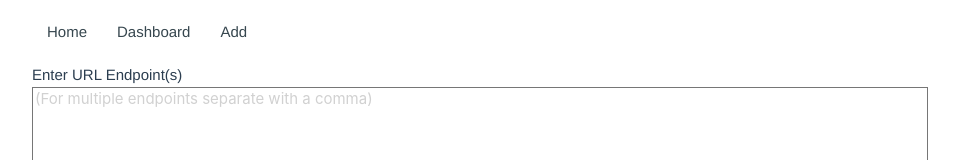
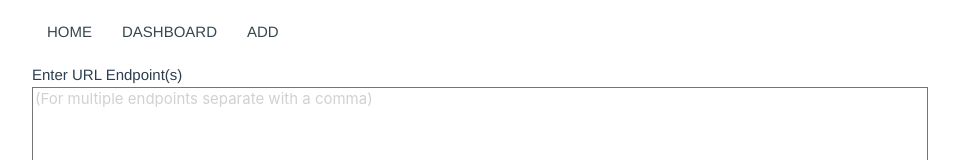
Before and after one commit to mashdev/noc-light, a Vue app in the folder client/: page /add in a window 1280 px wide. Shown: the top 160 px of the page, without its empty margins (160-1119 px from the left). Built offline with nearby package versions, Linux system fonts and the light colour scheme.

Commit message:
font size change

```diff
--- a/client/src/App.vue
+++ b/client/src/App.vue
@@ -5,9 +5,9 @@
       <nav>
         <div class="nav-wrapper">
           <ul class="hide-on-med-and-down">
-            <li><a href="/"> Home </a></li>
-            <li><a href="/dashboard"> Dashboard </a></li>
-            <li><a href="/add"> Add </a></li>
+            <li><a href="/"> HOME </a></li>
+            <li><a href="/dashboard"> DASHBOARD </a></li>
+            <li><a href="/add"> ADD </a></li>
           </ul>
         </div>
       </nav>
@@ -19,9 +19,12 @@
 
 <script>
 
+export default {
+  data() {
+    return {
 
-export default {
-
+    }
+  }
 }
 
 </script>
@@ -46,6 +49,7 @@ a {
 
 .nav-wrapper {
   box-shadow: none;
+  width: 50%;
 }
 
 </style>
```
